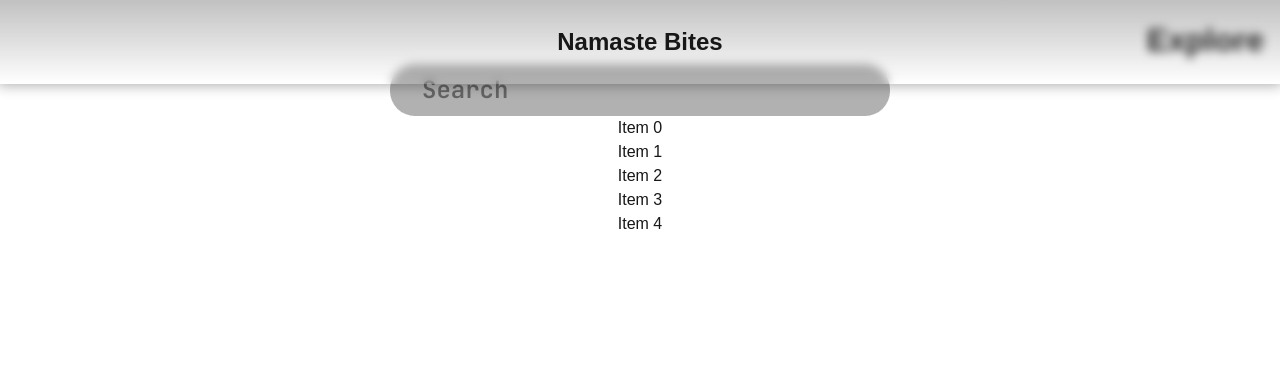
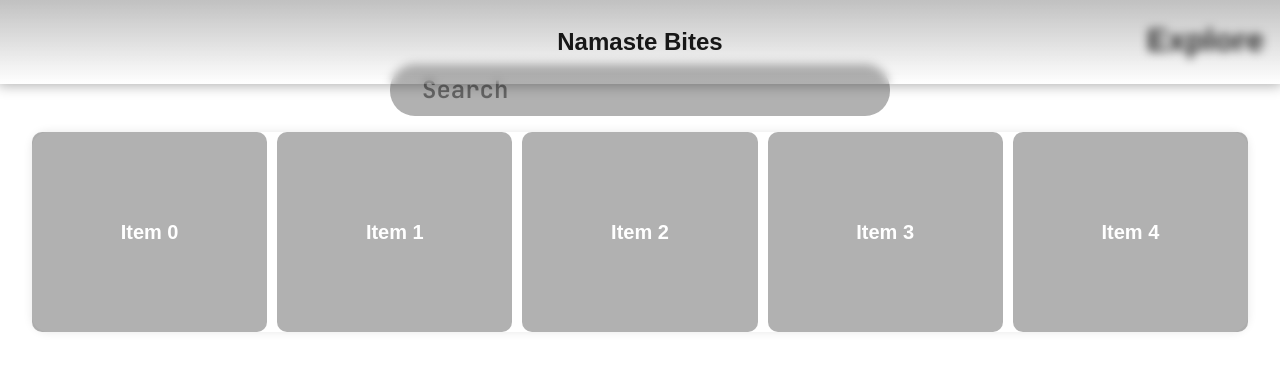
Before and after one commit to Vahiyaatproduct9/namastebites, a Next.js app in the folder namastebites/: page /explore in a window 1280 px wide. Shown: the top 370 px of the page. Built offline with nearby package versions, Linux system fonts and the light colour scheme; a web font is replaced by a local one.

Commit message:
update component

```diff
--- /dev/null
+++ b/namastebites/app/components/items.css
@@ -0,0 +1,16 @@
+.items {
+    display: grid;
+    grid-gap: 10px;
+    align-content: center;
+    grid-template-columns: repeat(auto-fit, minmax(160px, 1fr));
+    grid-template-rows: repeat(auto-fit, minmax(200px, 1fr));
+    width: 100%;
+    max-width: 1400px;
+    margin: 0 auto;
+    border-radius: 1rem;
+    box-shadow: 0 0 10px rgba(0, 0, 0, 0.1);
+    @media screen and (min-aspect-ratio: 16/9) {
+        grid-template-columns: repeat(auto-fit, minmax(200px, 1fr));
+        grid-template-rows: repeat(auto-fit, minmax(250px, 1fr));
+    }
+}
--- a/namastebites/app/components/items.tsx
+++ b/namastebites/app/components/items.tsx
@@ -1,11 +1,14 @@
 import { Item } from "../types/types"
+import "./items.css"
 
 type propType = {
   items: Item[];
-  Component: React.FC<{ item: Item }>
+  Component: React.FC<{ item: Item }>;
+  className?: string;
 }
-export default (props: propType) => {
+const Items = (props: propType) => {
   const { items, Component } = props;
+
   const FoodItems = () => {
     return items.map(item => {
       return (
@@ -14,8 +17,11 @@ export default (props: propType) => {
     })
   }
   return (
-    <div className="items">
-      <FoodItems />
+    <div className={`items ${props.className || ''}`}>
+      {/* eslint-disable-next-line react-hooks/static-components */}
+      {items.length > 0 ? <FoodItems /> : <div>No items found</div>}
     </div>
   )
 }
+
+export default Items;
--- a/namastebites/app/explore/explore.css
+++ b/namastebites/app/explore/explore.css
@@ -34,5 +34,39 @@
         font-weight: 600;
       }
     }
+    .explore-body {
+      width: 100%;
+      margin: 0 auto;
+      padding: 1rem;
+      display: flex;
+      justify-content: center;
+      align-items: center;
+      .item-container {
+        width: 100%;
+        height: 200px;
+        background: rgba(100,100,100,0.5);
+        border-radius: 10px;
+        display: flex;
+        align-items: center;
+        justify-content: center;
+        color: white;
+        font-size: 20px;
+        font-weight: bold;
+      }
+    }
   }
 }
+
+/* backgroundImage: `url(${item.url})`,
+backgroundOrigin: 'border-box',
+backgroundPosition: 'center',
+objectFit: 'cover',
+width: '100%',
+height: '100%',
+borderRadius: '10px',
+display: 'flex',
+alignItems: 'center',
+justifyContent: 'center',
+color: 'white',
+fontSize: '20px',
+fontWeight: 'bold' */
--- a/namastebites/app/explore/page.tsx
+++ b/namastebites/app/explore/page.tsx
@@ -1,7 +1,8 @@
+import Image from "next/image";
 import Items from "../components/items"
 import { Item } from "../types/types";
 import "./explore.css"
-export default () => {
+const Explore = () => {
   const items: Item[] = [];
   for (let i = 0; i < 5; i++) {
     items.push({
@@ -21,9 +22,9 @@ export default () => {
           <input type="text" placeholder="Search" />
         </div>
         <div className="explore-body">
-          <Items items={items} Component={({ item }) => {
+          <Items className="" items={items} Component={({ item }) => {
             return (
-              <div>
+              <div className="item-container">
                 {item.name}
               </div>
             )
@@ -33,3 +34,5 @@ export default () => {
     </div>
   )
 }
+
+export default Explore;
--- a/namastebites/app/home.css
+++ b/namastebites/app/home.css
@@ -99,6 +99,8 @@ html {
         cursor: pointer;
         min-width: 160px;
         min-height: 200px;
+        max-width: 200px;
+        max-height: 250px;
         .thumbnail {
           width: 100%;
           height: 100%;
```
